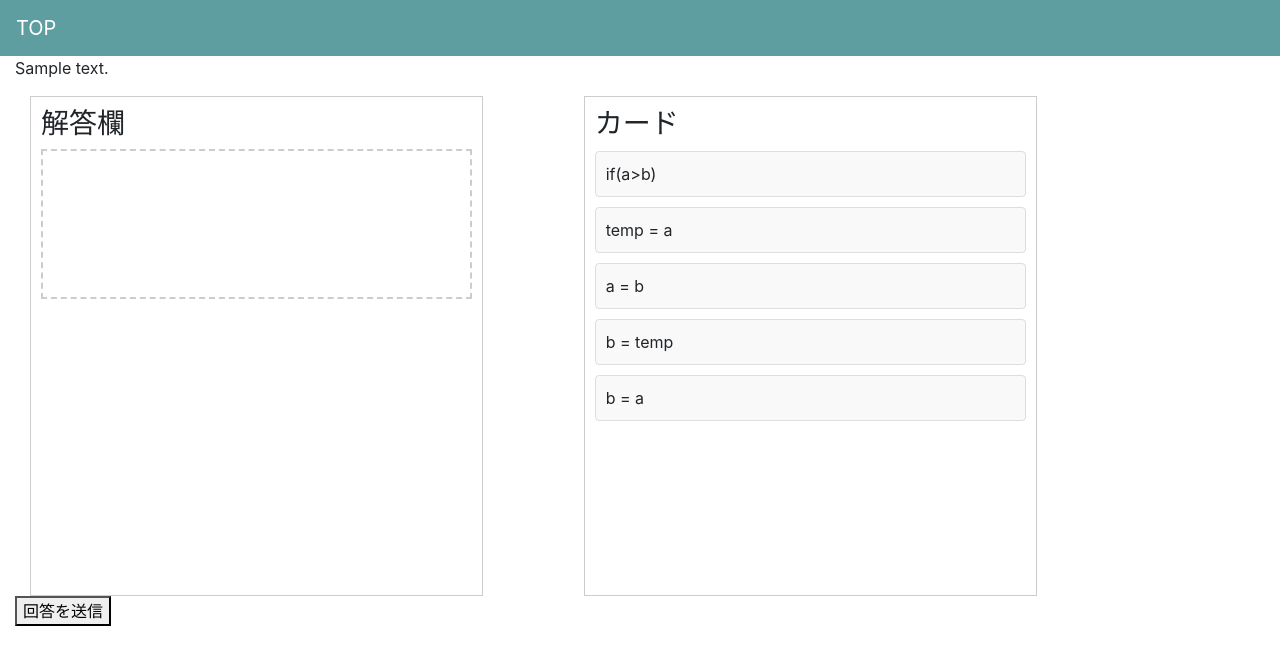
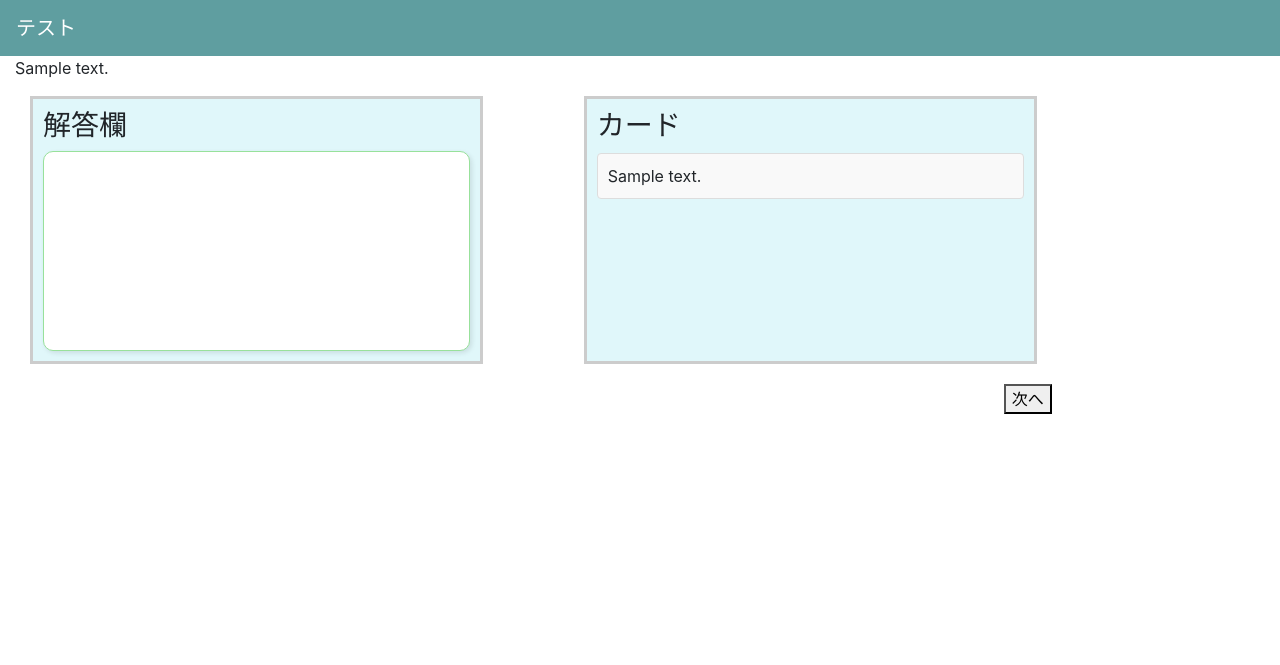
Before and after one commit to Hibiki-2525/quizsystem, a Django app: template quiz/templates/quiz/question.html in a window 1280 px wide. Shown: the top 665 px of the page. Run offline with Django 3.2, Linux system fonts and the light colour scheme; the template is opened without the code that fills it: most values are stand-ins (such as "Sample title", 1, 10 or a date in 2020); some libraries are stand-ins or nearby versions.

Commit message:
card add to db

```diff
--- a/quiz/templates/base.html
+++ b/quiz/templates/base.html
@@ -22,7 +22,7 @@
         <div class="col-12">
           <nav class="navbar navbar-expand-lg fixed-top navbar-dark bs-navbar" style='background-color:cadetblue;' id="bs-navbar">
             <a class="navbar-brand mr-md-2" href={% url 'quiz:home' %}>
-              TOP
+              テスト
             </a>
               <!-- ↓↓レイアウトを調整する為のダミー↓↓ -->
               <ul class="navbar-nav mr-auto">
--- a/quiz/templates/quiz/home.html
+++ b/quiz/templates/quiz/home.html
@@ -6,7 +6,7 @@
 
 <ul>
     {% for question in questions %}
-    <li><a href="{% url 'quiz:question' question.pk %}">{{ question.title }}</a></li>
+    <li><a href="{% url 'quiz:question' question.pk %}">問題{{ question.pk }}</a></li>
     {% endfor %}
 </ul>
 
--- a/quiz/templates/quiz/question.html
+++ b/quiz/templates/quiz/question.html
@@ -3,33 +3,33 @@
 {% load static %}
 <head>
     <link rel="stylesheet" href="{% static 'css/style.css' %}">
+    <script src="https://cdnjs.cloudflare.com/ajax/libs/Sortable/1.14.0/Sortable.min.js"></script>
 </head>
-<h1>{{ question.title }}</h1>
+<body>
+<h1>問題 {{ question.pk }}</h1>
 <p>{{ question.text }}</p>
 <div class="container">
     <div class="answer-area">
         <h3>解答欄</h3>
         <!-- ドラッグしたカードがここに入る -->
-        <div id="drop-area" class="drop-area">
+        <div id="answer-box" class="answer-box">
             <!-- ここにドラッグして解答を入力 -->
         </div>
     </div>
 
-    <div class="card-area">
+    <div id="card-container" class="card-area">
         <h3>カード</h3>
-        <div class="card" draggable="true" id="card1">if(a>b)</div>
-        <div class="card" draggable="true" id="card2">temp = a</div>
-        <div class="card" draggable="true" id="card3">a = b</div>
-        <div class="card" draggable="true" id="card4">b = temp</div>
-        <div class="card" draggable="true" id="card5">b = a</div>
+        {% for card in cards %}
+        <div class="card">{{ card.text }}</div>
+        {% endfor %}
     </div>
 </div>
-
 <form id="answer-form" method="post" action="{% url 'quiz:submit_answer' question.pk %}">
     {% csrf_token %}
     <input type="hidden" id="answer-input" name="answer" value="">
-    <button type="submit">回答を送信</button>
+    <button type="submit" id="submit-button">次へ</button>
 </form>
+
 <script src="{% static 'js/script.js' %}"></script>
-
+</body>
 {% endblock %}
--- a/quiz/urls.py
+++ b/quiz/urls.py
@@ -7,4 +7,5 @@ urlpatterns = [
     path('', views.home, name='home'),  # ホーム画面
     path('question/<int:pk>/', views.question_view, name='question'),  # 問題ページ
     path('submit_answer/<int:pk>/', views.submit_answer, name='submit_answer'),  # 回答送信
+    path('result/', views.result_view, name='result'),  # 結果画面
 ]
--- a/static/css/style.css
+++ b/static/css/style.css
@@ -1,20 +1,21 @@
-/* quiz/static/quiz/style.css */
 .container {
     display: flex;
     justify-content: space-between;
 }
 
+.card-area, .answer-area {
+    width: 45%;
+    border: 3px solid #ccc;
+    padding: 10px;
+    min-height: 250px;  /* 高さを設定してカードをドロップできるようにする */
+}
+
 .answer-area {
-    width: 45%;
-    border: 1px solid #ccc;
-    padding: 10px;
-    min-height: 500px;
+    background-color: #e0f7fa;
 }
 
 .card-area {
-    width: 45%;
-    border: 1px solid #ccc;
-    padding: 10px;
+    background-color: #e0f7fa;
 }
 
 .card {
@@ -22,11 +23,21 @@
     padding: 10px;
     background-color: #f9f9f9;
     border: 1px solid #ddd;
-    cursor: grab;
+    cursor: move;
 }
 
-.drop-area {
-    border: 2px dashed #ccc;
-    min-height: 150px;
+.answer-box {
+    border: 1px solid #98e19b;  /* 緑色の枠を太めに設定 */
+    min-height: 200px;          /* ドロップエリアの最低高さ */
     padding: 10px;
+    background-color: #fff;     /* 背景色を白に設定 */
+    border-radius: 10px;        /* 角を丸くする */
+    box-shadow: 2px 2px 5px rgba(0, 0, 0, 0.1);  /* 軽い影をつけて浮き上がる感じに */
 }
+
+#submit-button {
+    display: block;          /* ブロック要素にして配置を制御しやすく */
+    margin-top: 20px;
+    margin-left: auto;       /* 左の余白を自動にして右寄せ */
+    margin-right: 0;         /* 右の余白をゼロにする（必要に応じて調整） */
+}
--- a/static/js/script.js
+++ b/static/js/script.js
@@ -1,24 +1,49 @@
  // カードをドラッグ＆ドロップするためのJavaScript
- const cards = document.querySelectorAll('.card');
- const dropArea = document.getElementById('drop-area');
- const answerInput = document.getElementById('answer-input');
- let answerSequence = [];
+ //const cards = document.querySelectorAll('.card');
+ var cardContainer = document.getElementById('card-container');
+ var answerArea = document.getElementById('answer-box');
+ //const answerBox = document.getElementById('answer-box');
+ //const answerInput = document.getElementById('answer-input');
+ //let answerSequence = [];
 
- cards.forEach(card => {
+
+ /*cards.forEach(card => {
      card.addEventListener('dragstart', (e) => {
          e.dataTransfer.setData('text/plain', e.target.id);
      });
- });
+ });*/
 
- dropArea.addEventListener('dragover', (e) => {
+ /*answerBox.addEventListener('dragover', (e) => {
      e.preventDefault();  // ドロップを許可するため
  });
 
- dropArea.addEventListener('drop', (e) => {
+ answerBox.addEventListener('drop', (e) => {
      e.preventDefault();
      const cardId = e.dataTransfer.getData('text');
      const card = document.getElementById(cardId);
-     dropArea.appendChild(card);  // ドロップエリアにカードを追加
+     answerBox.appendChild(card);  // ドロップエリアにカードを追加
      answerSequence.push(card.textContent);  // ドロップされたカードを順序に追加
      answerInput.value = answerSequence.join(', ');  // 隠しフィールドに順序を保存
- });
+ });*/
+ // カードのドラッグ＆ドロップができるように設定
+ var sortableCardContainer = Sortable.create(cardContainer, {
+    group: "shared",
+    animation: 150,
+    sort: false  // 元のカードリストの順序は変更しない
+});
+
+var sortableAnswerArea = Sortable.create(answerArea, {
+    group: "shared",  // 同じグループ名にすることで、カードをドラッグし合えるようにする
+    animation: 150,
+    // 解答欄内で順序を入れ替えることができる
+});
+
+// フォーム送信時に、解答エリアにあるカードを取得してinputにセット
+document.getElementById('submit-button').addEventListener('click', function() {
+    var answerCards = document.querySelectorAll('#answer-box .card');
+    var answers = [];
+    answerCards.forEach(function(card) {
+        answers.push(card.innerText);  // カードのテキストを取得
+    });
+    document.getElementById('answer-input').value = answers.join(', ');  // カードをカンマ区切りで結合
+});
```
Also changed, not shown: quiz/admin.py (+6 -1 lines), quiz/models.py (+7 -0 lines), quiz/templates/quiz/result.html (+16 -2 lines), quiz/views.py (+98 -3 lines), db.sqlite3, quiz/migrations/0003_card.py (added).
